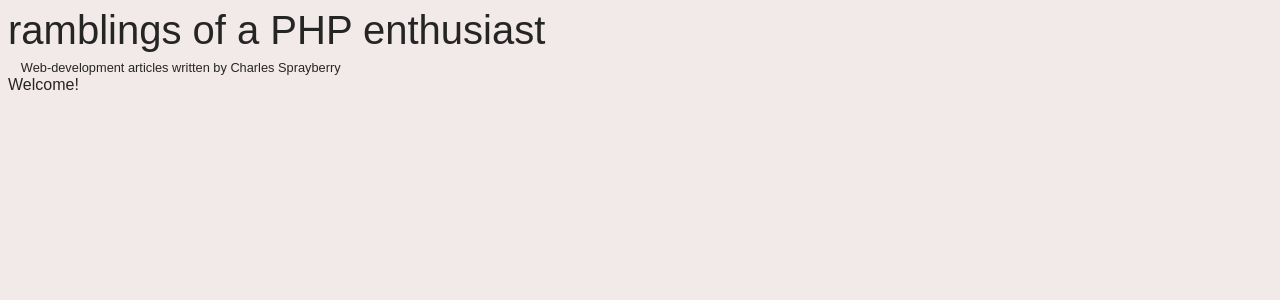
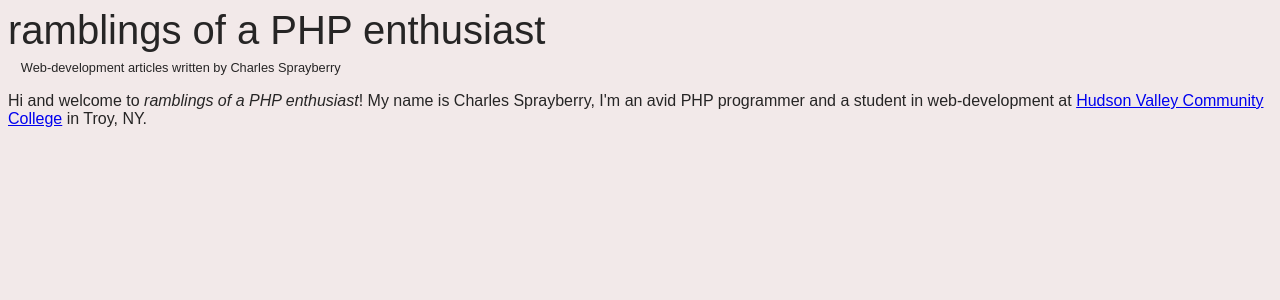
Before and after one commit to cspray/archived-blog, a Jekyll site: the page built from index.html, in a window 1280 px wide. Shown: the top 300 px of the page. Built offline with Jekyll 4.4.1, drawn with Linux system fonts in a browser that asks for light colours.

Commit message:
UPD adding some more content to home page and refining style

```diff
--- a/index.html
+++ b/index.html
@@ -1,6 +1,8 @@
 ---
 layout: default
-title: home page
+title: home -- ramblings of a PHP enthusiast
 ---
 
-Welcome!
+<p>Hi and welcome to <em>ramblings of a PHP enthusiast</em>!  My name is Charles Sprayberry, I'm an
+avid PHP programmer and a student in web-development at <a href="http://www.hvcc.edu/">Hudson Valley
+Community College</a> in Troy, NY.</p>
--- a/style.css
+++ b/style.css
@@ -14,6 +14,11 @@ body {
 	padding: .5em;
 }
 
+#content-header {
+	margin-bottom: 1em;
+	overflow: auto;
+}
+
 h1 {
 	margin-bottom: 5px;
 	font-size: 2.5em;
```
